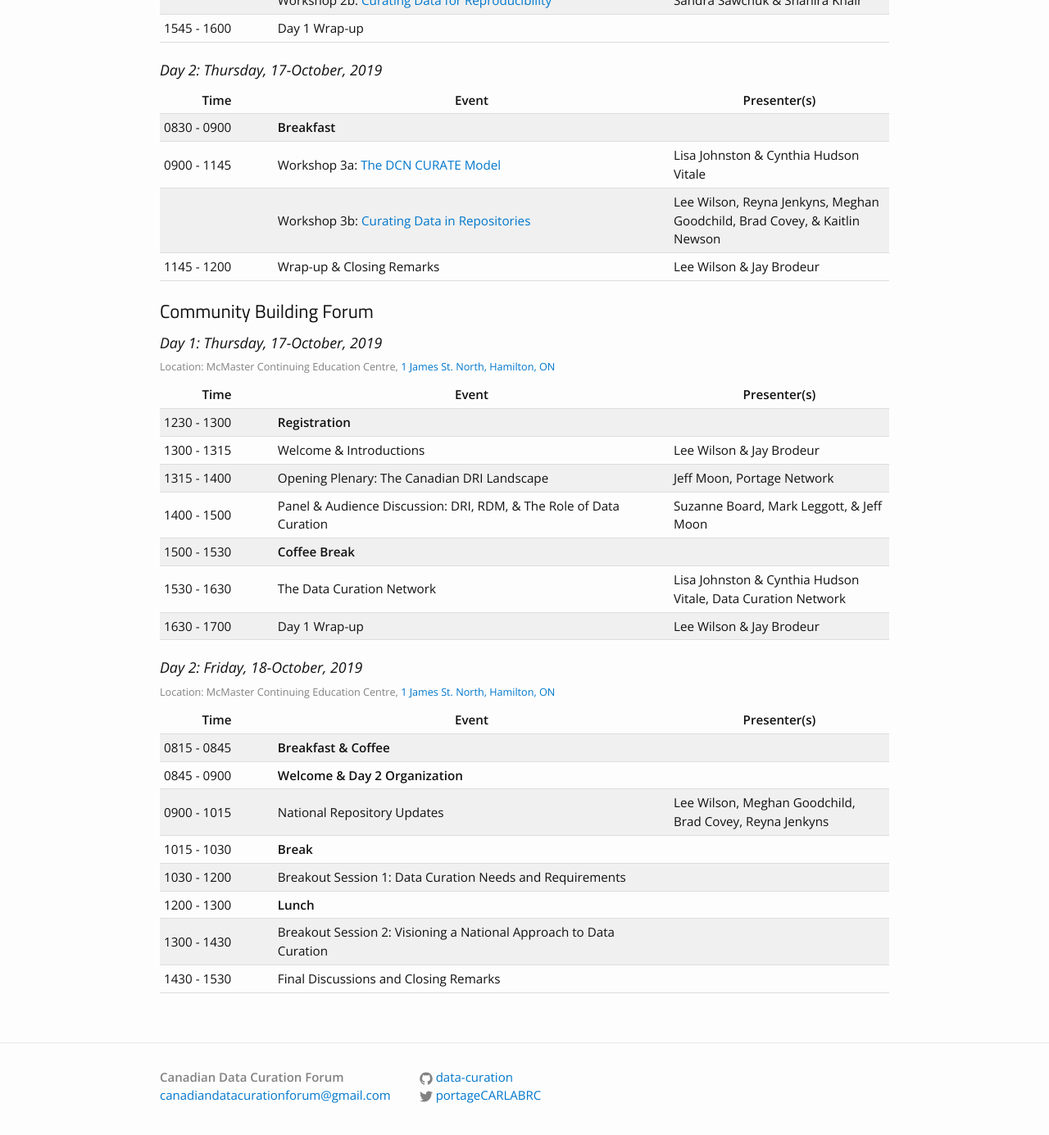
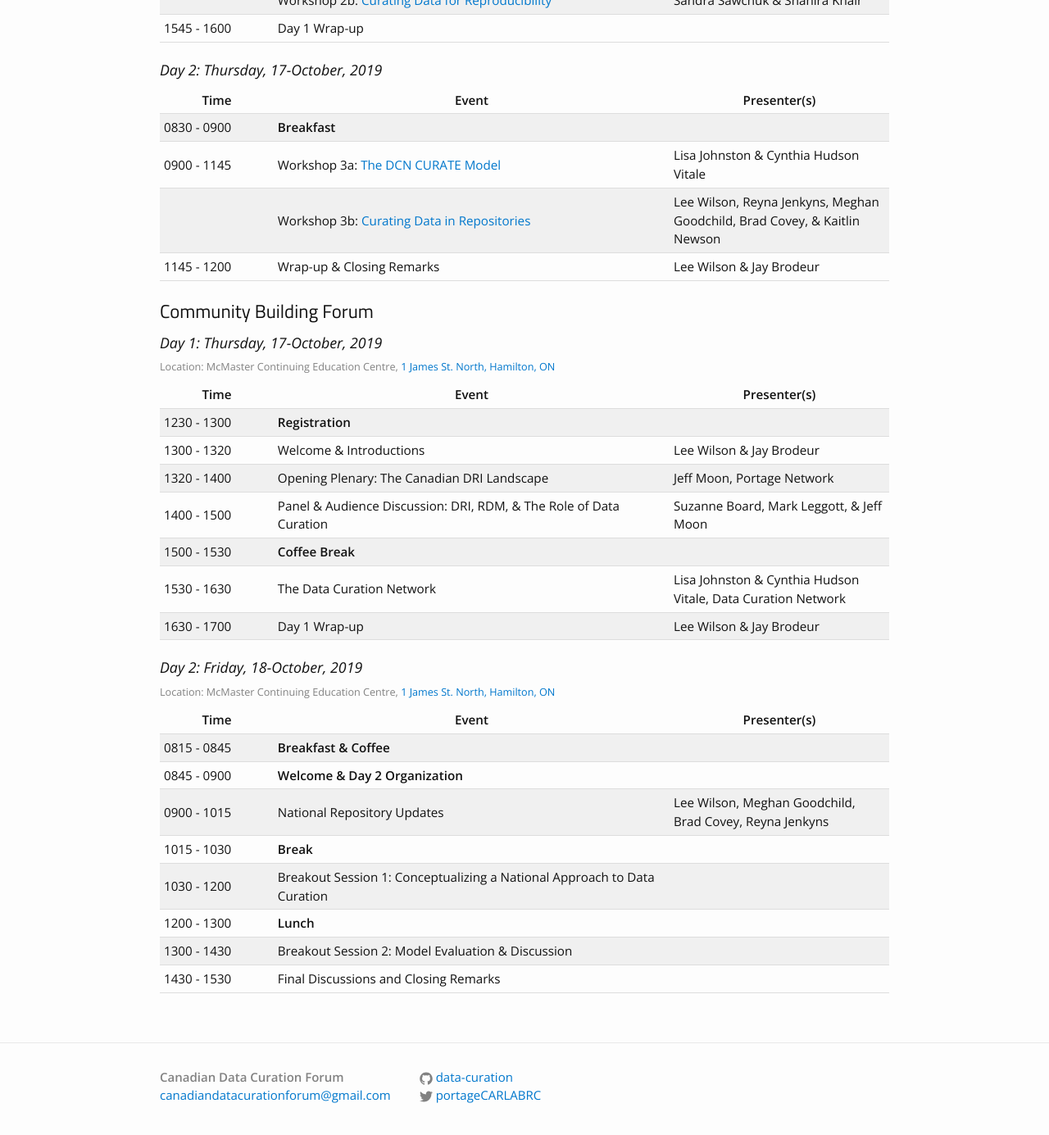
Before and after one commit to data-curation/data-curation.github.io, a Jekyll site: the page built from agenda.md, in a window 1280 px wide and 1400 px high, scrolled down 671 px. Shown: the top 1385 px of the window at 82% size. Built offline with Jekyll 4.4.1, drawn with Linux system fonts in a browser that asks for light colours.

Commit message:
Update agenda.md

```diff
--- a/agenda.md
+++ b/agenda.md
@@ -132,12 +132,12 @@ permalink: /agenda/
 	<td></td>
     </tr>
     <tr>
-        <td>1300 - 1315</td>
+        <td>1300 - 1320</td>
         <td>Welcome & Introductions</td>
 	<td>Lee Wilson & Jay Brodeur</td>
     </tr>
     <tr>
-    	<td>1315 - 1400</td>
+    	<td>1320 - 1400</td>
     	<td>Opening Plenary: The Canadian DRI Landscape</td>
     	<td>Jeff Moon, Portage Network</td>
     </tr>
@@ -199,7 +199,7 @@ permalink: /agenda/
     </tr>
     <tr>
     	<td>1030 - 1200</td>
-    	<td>Breakout Session 1: Data Curation Needs and Requirements</td>
+    	<td>Breakout Session 1: Conceptualizing a National Approach to Data Curation</td>
     	<td></td>
     </tr>
     <tr>
@@ -209,7 +209,7 @@ permalink: /agenda/
     </tr>
     <tr>
 	<td>1300 - 1430</td>
-    	<td>Breakout Session 2: Visioning a National Approach to Data Curation</td>
+    	<td>Breakout Session 2: Model Evaluation & Discussion</td>
     	<td></td>
     </tr>
     <tr>
```
